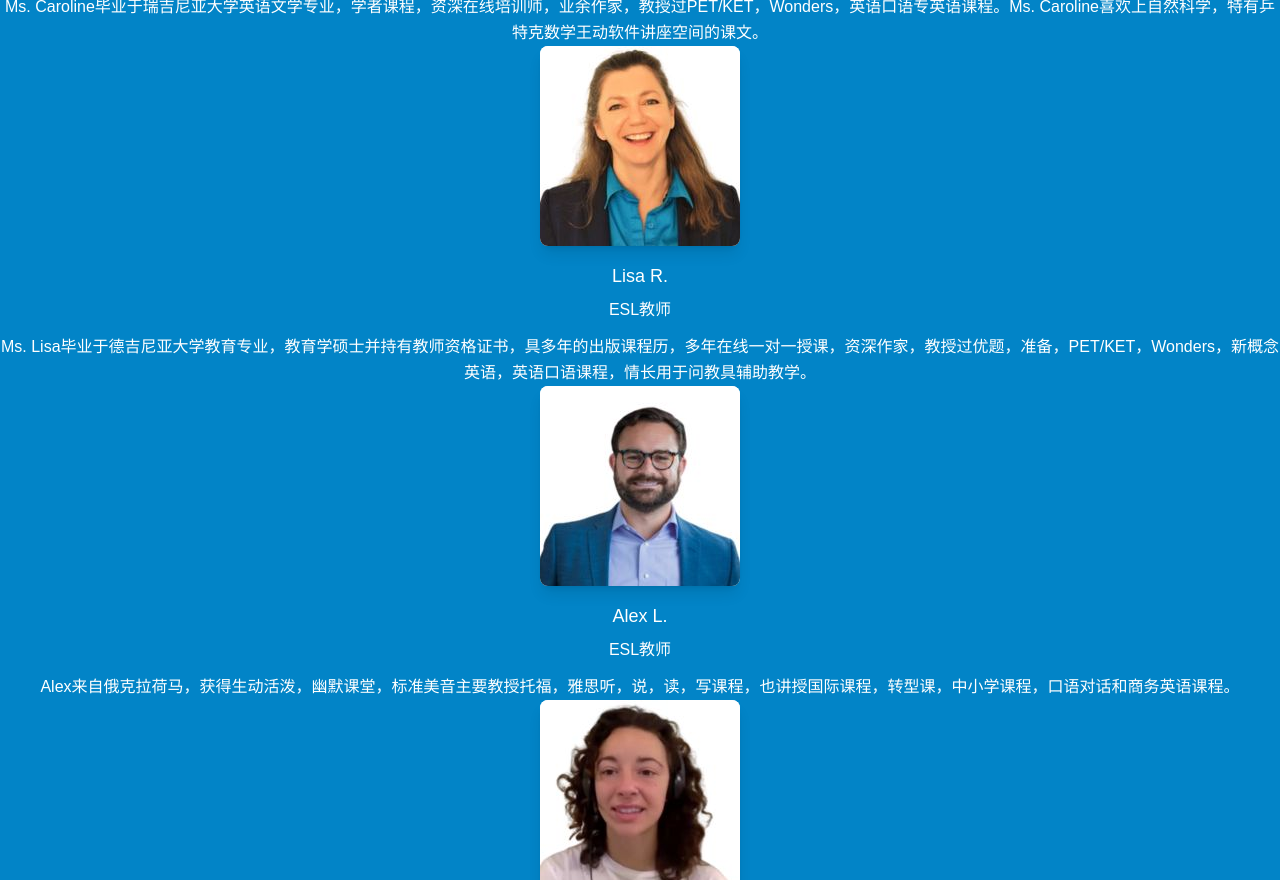
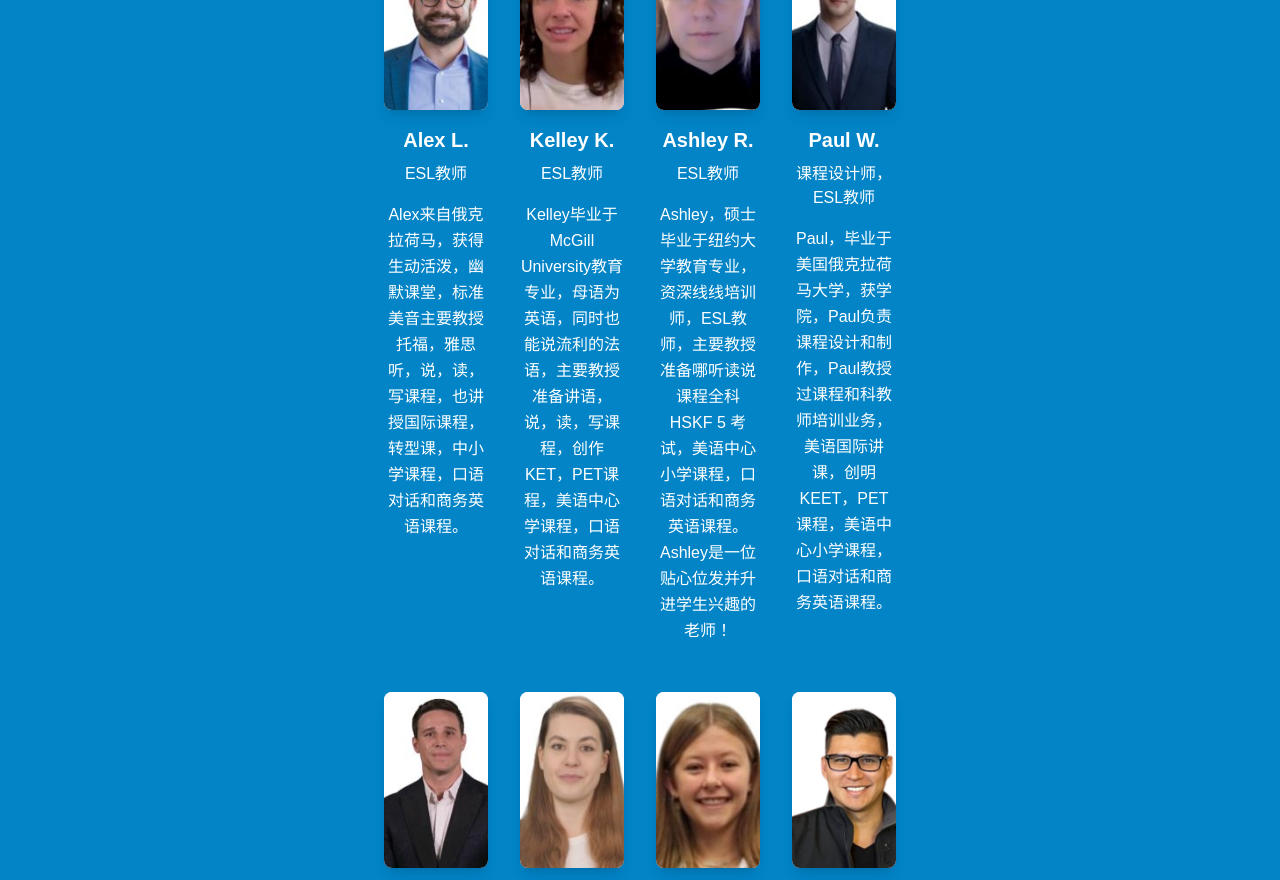
Before and after one commit to Helsinki1/us-abc-next, a Next.js app in the folder next-app/: page /aboutus in a window 1280 px wide. Shown: the part 1920-2800 px from the top of the page. Built offline with nearby package versions, Linux system fonts and the light colour scheme.

Commit message:
frontend complete

```diff
--- a/next-app/components/teachergrid.tsx
+++ b/next-app/components/teachergrid.tsx
@@ -16,39 +16,41 @@ interface TeacherGridProps {
 
 const TeacherGrid: React.FC<TeacherGridProps> = ({ teachers }) => {
   return (
-    <div className="grid grid-cols-1 sm:grid-cols-2 md:grid-cols-3 lg:grid-cols-4 gap-6 w-full">
+    <div className="px-6 py-12 md:px-12 lg:px-16 ">
+      <div className="flex flex-wrap gap-8 max-w-7xl mx-auto">
         {teachers.map((teacher) => (
-        <div key={teacher.id} className="text-center w-full">
+          <div key={teacher.id} className="text-center items-center flex flex-col">
             {/* Profile Image */}
-          <div className="mb-4 flex justify-center">
-            <div className="relative w-40 h-40 bg-white rounded-lg overflow-hidden shadow-lg">
+            <div className="mb-4 justify-center">
+              <div className="relative w-44 h-44 bg-white rounded-lg overflow-hidden shadow-lg">
                 <Image
                   src={teacher.imageUrl}
                   alt={teacher.imageAlt}
-                width={160}
-                height={160}
+                  width={176}
+                  height={176}
                   className="object-cover w-full h-full"
                 />
               </div>
             </div>
 
             {/* Name */}
-          <h3 className="text-white text-lg font-semibold mb-2">
+            <h3 className="text-white text-xl font-bold mb-2">
               {teacher.name}
             </h3>
 
             {/* Title */}
-          <h4 className="text-white text-sm font-medium mb-3">
+            <h4 className="text-white text-base font-medium mb-4">
               {teacher.title}
             </h4>
 
             {/* Description */}
-          <p className="text-white text-xs leading-relaxed line-clamp-4">
+            <p className="text-white text-sm leading-relaxed max-w-md break-words">
               {teacher.description}
             </p>
           </div>
         ))}
       </div>
+    </div>
   );
 };
 
--- a/next-app/src/app/aboutus/page.tsx
+++ b/next-app/src/app/aboutus/page.tsx
@@ -5,7 +5,7 @@ import Image from "next/image"
 
 export default function AboutUs() {
 
-  const teachersData: Teacher[] = [
+  const teachersData1: Teacher[] = [
     {
       id: 'emily-001',
       name: 'Emily J.',
@@ -38,6 +38,8 @@ export default function AboutUs() {
       imageUrl: '/teachers/lisa.jpg',
       imageAlt: 'Lisa R. - ESL Teacher'
     },
+  ]
+  const teachersData2: Teacher[] = [
     {
       id: 'alex-005',
       name: 'Alex L.',
@@ -71,6 +73,40 @@ export default function AboutUs() {
       imageAlt: 'Paul W. - Course Designer and ESL Teacher'
     }
   ];
+  const teachersData3: Teacher[] = [
+    {
+      id: 'eric-009',
+      name: 'Eric M.',
+      title: '课程设计师，ESL教师',
+      description: 'Eric毕业于波士顿学院语言文学系， 主要负责课程设计和制作， 擅长将知识点融入笑话，格言来传授， Eric教授过雅思和托福听说读写， 英语口语，剑桥KET/PET课程。美国中小学课程和新概念英语课程.',
+      imageUrl: '/teachers/eric.jpg',
+      imageAlt: 'Eric M. - ESL Teacher'
+    },
+    {
+      id: 'erica-010',
+      name: 'Erica T.',
+      title: '课程设计师，ESL教师i',
+      description: 'Erica毕业于康州大学教育学专业， Erica课上讲解清晰有条理， 擅长借助各种教学软件授课, 教授过雅思和托福的听说读写， 英语口语对话，剑桥KET，PET课程。美国中小学课程， 口语对话和新概念英语课程.',
+      imageUrl: '/teachers/erica.jpg',
+      imageAlt: 'Erica T. - ESL Teacher'
+    },
+    {
+      id: 'lexcea-011',
+      name: 'Lexcea K.',
+      title: '高中课程辅导员，美国升学指导',
+      description: 'Lexcea来自麻省理工， 学习计算机科学专业， Lexcea高中时曾为社团会联合会长， 主要教授托福雅思口语课程，高中数学，高等数学，微积分， SAT/ACT, 高中物理等， Lexcea能提供美国大学申请指导，修改大学申请论文。',
+      imageUrl: '/teachers/lexcea.jpg',
+      imageAlt: 'Lexcea K. - ESL Teacher'
+    },
+    {
+      id: 'angel-012',
+      name: 'Angel M. Y.',
+      title: '高中和大学理科课程辅导老师',
+      description: 'Angel毕业于UC Berkeley物理系， 主要教授大学物理， 量子力学，大学数学，大学微积分和高中物理和高中数学等课程， Angel有多年线上不同课程辅导经验。',
+      imageUrl: '/teachers/angel.png',
+      imageAlt: 'Angel M. Y. - ESL Teacher'
+    }
+  ];
 
   return (
     <div className="bg-slate-50 h-full min-h-screen w-full items-center">
@@ -85,7 +121,7 @@ export default function AboutUs() {
       </div>
 
 
-      <div className="bg-slate-50 flex flex-col h-auto w-3/4 pt-10 pb-10 pl-8 pr-8 ml-52">
+      <div className="bg-slate-50 flex flex-col h-auto w-3/4 pt-14 pb-14 pl-8 pr-8 ml-52">
         <h1 className="text-3xl font-bold text-orange-500 mb-6 text-left">我们的外教团队</h1>
         <h2 className="text-xl font-bold text-orange-500 text-left mb-4">US abc团队的成员包括：</h2>
         <ul className="space-y-3 text-xl text-gray-800">
@@ -100,8 +136,10 @@ export default function AboutUs() {
       </div>
 
 
-      <div className="bg-sky-600">
-        <TeacherGrid teachers={teachersData}></TeacherGrid>
+      <div className="bg-sky-600 pl-96 pr-96 pt-16 pb-16 space-y-12">
+        <TeacherGrid teachers={teachersData1}></TeacherGrid>
+        <TeacherGrid teachers={teachersData2}></TeacherGrid>
+        <TeacherGrid teachers={teachersData3}></TeacherGrid>
       </div>
     </div>
   )
```
Lines whose indentation alone changed are shown as unchanged.
